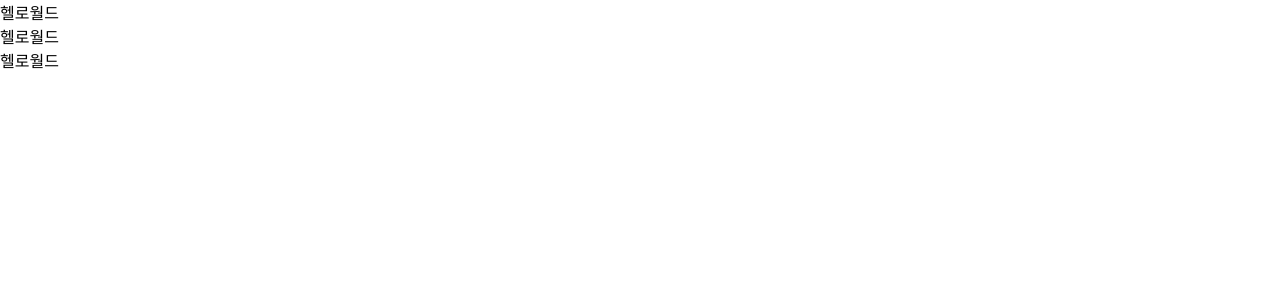
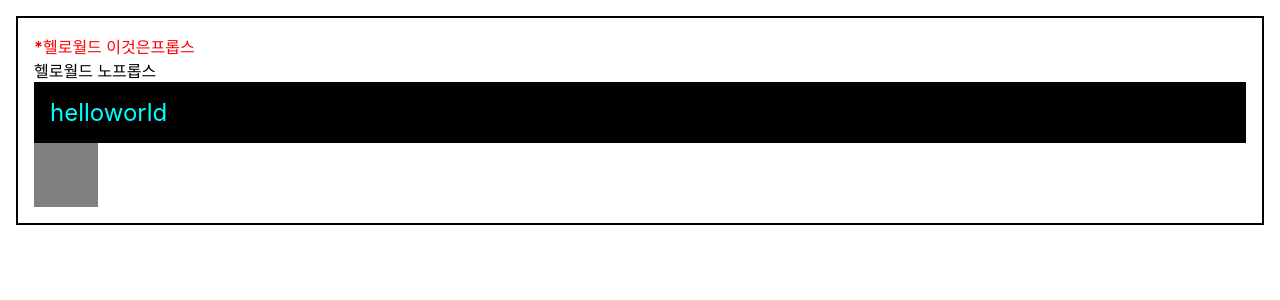
Before and after one commit to MOBUMIN/begin-react, a React (Create React App) app: page / in a window 1280 px wide. Shown: the top 300 px of the page. Built offline with nearby package versions, Linux system fonts and the light colour scheme.

Commit message:
1-6 complete

```diff
--- a/src/App.css
+++ b/src/App.css
@@ -1,38 +1,5 @@
-.App {
-  text-align: center;
+.gray-box {
+  background: gray;
+  width: 64px;
+  height: 64px;
 }
-
-.App-logo {
-  height: 40vmin;
-  pointer-events: none;
-}
-
-@media (prefers-reduced-motion: no-preference) {
-  .App-logo {
-    animation: App-logo-spin infinite 20s linear;
-  }
-}
-
-.App-header {
-  background-color: #282c34;
-  min-height: 100vh;
-  display: flex;
-  flex-direction: column;
-  align-items: center;
-  justify-content: center;
-  font-size: calc(10px + 2vmin);
-  color: white;
-}
-
-.App-link {
-  color: #61dafb;
-}
-
-@keyframes App-logo-spin {
-  from {
-    transform: rotate(0deg);
-  }
-  to {
-    transform: rotate(360deg);
-  }
-}
--- a/src/App.js
+++ b/src/App.js
@@ -1,13 +1,24 @@
 import React from 'react';
 import Hello from './Hello';
+import './App.css';
+import Wrapper from './Wrapper.js';
 
+{/* 주석 엄청 불편하게 다는군 */}
 function App() {
+  const name = 'helloworld';
+  const style = {
+    backgroundColor: 'black',
+    color: 'aqua',
+    fontSize:24,
+    padding: '1rem'
+  }
   return (
-    <div>
+    <Wrapper>
+      <Hello name="이것은프롭스" color="red" isSpecial />
       <Hello />
-      <Hello />
-      <Hello />
-    </div>
+      <div style = {style}>{name}</div>
+      <div className="gray-box"></div>
+    </Wrapper>
   );
 }
 
--- a/src/Hello.js
+++ b/src/Hello.js
@@ -1,7 +1,14 @@
 import React from 'react';
 
-function Hello() {
-  return <div>헬로월드</div>
+function Hello({color, name, isSpecial}) {
+  return <div style={{ color }}>
+      { isSpecial && <b>*</b>}
+      헬로월드 {name}
+      </div>
+}
+
+Hello.defaultProps={
+    name: '노프롭스'
 }
 
 export default Hello;
```
